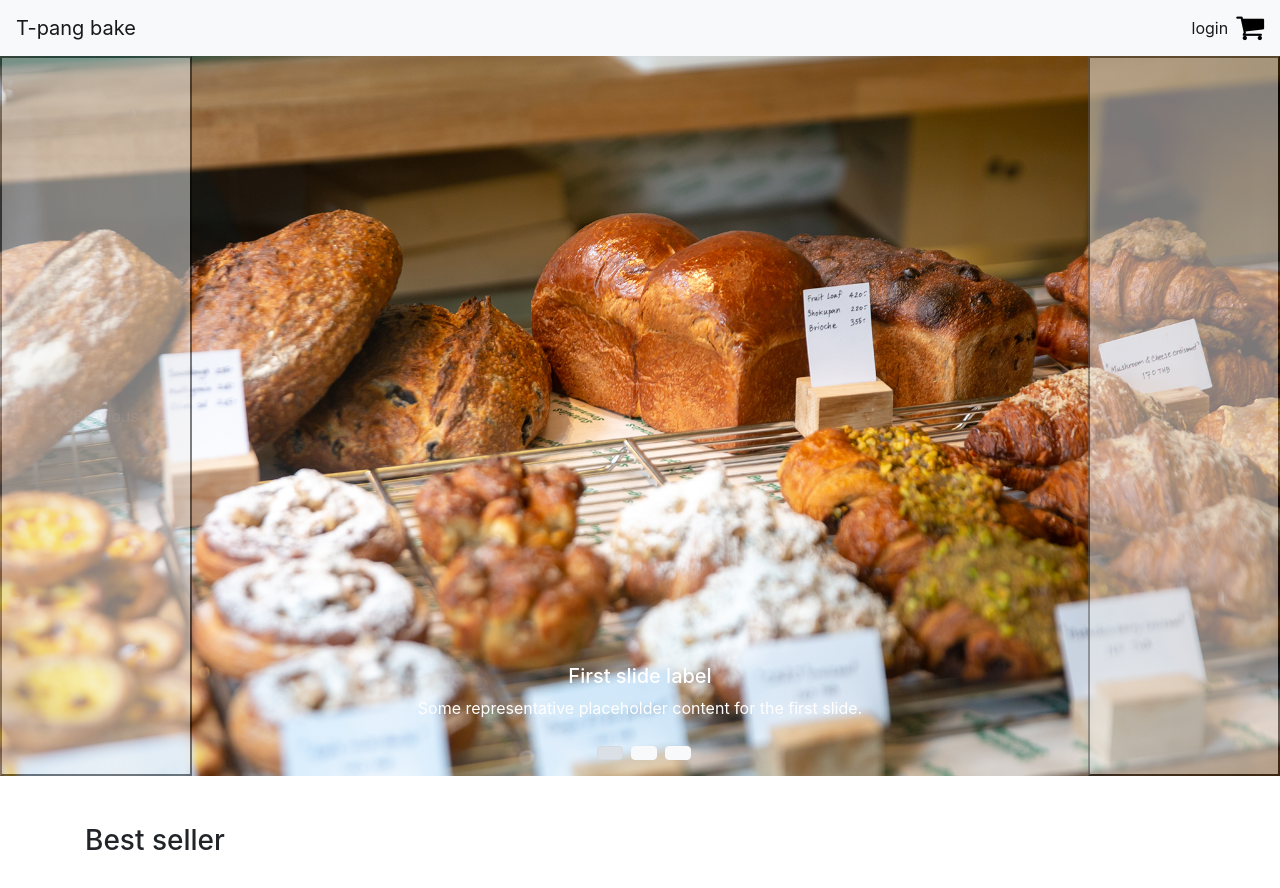
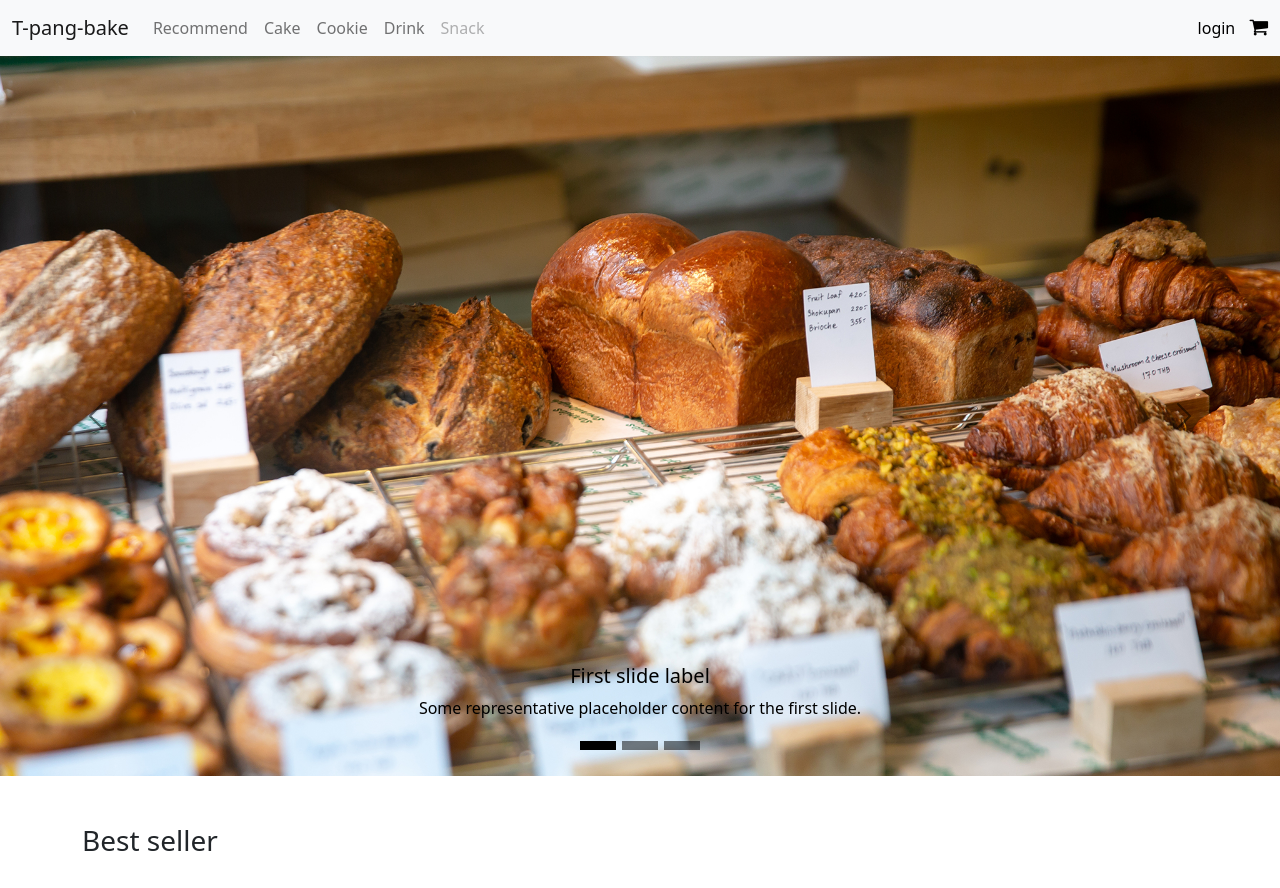
Before and after one commit to Kenmuraki5/pang-bake.github.io, a PHP site: page / in a window 1280 px wide. Shown: the top 888 px of the page. Run offline with PHP 8.4, Linux system fonts and the light colour scheme.

Commit message:
change navbar

```diff
--- a/index.html
+++ b/index.html
@@ -6,52 +6,54 @@
   <meta http-equiv="X-UA-Compatible" content="IE=edge">
   <meta name="viewport" content="width=device-width, initial-scale=1.0">
   <link rel="stylesheet" href="style.css">
-  <link rel="stylesheet" href="https://cdn.jsdelivr.net/npm/bootstrap@4.3.1/dist/css/bootstrap.min.css"
-    integrity="sha384-ggOyR0iXCbMQv3Xipma34MD+dH/1fQ784/j6cY/iJTQUOhcWr7x9JvoRxT2MZw1T" crossorigin="anonymous">
-  <script src="https://cdn.jsdelivr.net/npm/bootstrap@5.2.2/dist/js/bootstrap.bundle.min.js"
-    integrity="sha384-OERcA2EqjJCMA+/3y+gxIOqMEjwtxJY7qPCqsdltbNJuaOe923+mo//f6V8Qbsw3"
-    crossorigin="anonymous"></script>
+  <link href="https://cdn.jsdelivr.net/npm/bootstrap@5.2.2/dist/css/bootstrap.min.css" rel="stylesheet" integrity="sha384-Zenh87qX5JnK2Jl0vWa8Ck2rdkQ2Bzep5IDxbcnCeuOxjzrPF/et3URy9Bv1WTRi" crossorigin="anonymous">
   <link rel="stylesheet" href="https://cdnjs.cloudflare.com/ajax/libs/font-awesome/4.7.0/css/font-awesome.min.css">
+  <script src="https://cdn.jsdelivr.net/npm/bootstrap@5.2.2/dist/js/bootstrap.bundle.min.js" integrity="sha384-OERcA2EqjJCMA+/3y+gxIOqMEjwtxJY7qPCqsdltbNJuaOe923+mo//f6V8Qbsw3" crossorigin="anonymous"></script>
   <title>Document</title>
 </head>
 
 <body>
-  <nav class="navbar navbar-expand-lg navbar-light bg-light">
-    <a class="navbar-brand" href="#">T-pang bake</a>
-    <button class="navbar-toggler" type="button" data-toggle="collapse" data-target="#navbarSupportedContent"
-      aria-controls="navbarSupportedContent" aria-expanded="false" aria-label="Toggle navigation">
+  <nav class="navbar navbar-expand-lg bg-light">
+    <div class="container-fluid">
+      <button class="navbar-toggler" type="button" data-bs-toggle="collapse" data-bs-target="#navbarTogglerDemo03" aria-controls="navbarTogglerDemo03" aria-expanded="false" aria-label="Toggle navigation">
         <span class="navbar-toggler-icon"></span>
       </button>
-
-    <div class="collapse navbar-collapse" id="navbarSupportedContent">
-      <ul class="navbar-nav mr-auto">
-        <!-- <li class="nav-item active">
-          <a class="nav-link" href="#">Home </a>
+      <div>
+        <a class="navbar-brand" href="#">T-pang-bake</a>
+      </div>
+      <div class="collapse navbar-collapse" id="navbarTogglerDemo03">
+        <ul class="navbar-nav me-auto mb-2 mb-lg-0">
+          <li class="nav-item">
+            <a class="nav-link" aria-current="page" href="#">Recommend</a>
           </li>
           <li class="nav-item">
-          <a class="nav-link" href="#">Link</a>
+            <a class="nav-link" href="#">Cake</a>
           </li>
           <li class="nav-item">
-          <a class="nav-link" href="#">Link</a>
-        </li> -->
-      </ul>
-      <ul class="navbar-nav" style="float: right;">
-        <li class="nav-item active">
-          <a class="nav-link" href="#">login </a>
+            <a class="nav-link" href="#">Cookie</a>
           </li>
-        <li class="nav-item mt-1">
-          <a class="fa fa-shopping-cart" href="#" style="font-size:30px; text-decoration: none;"></a>
+          <li class="nav-item">
+            <a class="nav-link" href="#">Drink</a>
+          </li>
+          <li class="nav-item">
+            <a class="nav-link disabled">Snack</a>
           </li>
         </ul>
       </div>
+      <div>
+        <a href="" style="text-decoration:none; color:black; padding-right: 10px;">login</a>
+        <a href="" style="font-size:20px; text-decoration:none;" class="fa fa-shopping-cart"></a>
+      </div>
+    </div>
   </nav>
+
   <div id="carouselExampleIndicators" class="carousel carousel-dark slide" data-bs-ride="carousel">
     <div class="carousel-indicators m-3">
-      <button type="button" data-bs-target="#carouselExampleIndicators" data-bs-slide-to="0"
+      <button type="button" style="padding:3px;"data-bs-target="#carouselExampleIndicators" data-bs-slide-to="0"
         class="active btn btn-light ml-2" aria-current="true" aria-label="Slide 1"></button>
-      <button type="button" data-bs-target="#carouselExampleIndicators" data-bs-slide-to="1" class="btn btn-light ml-2"
+      <button type="button" style="padding:3px;" data-bs-target="#carouselExampleIndicators" data-bs-slide-to="1" class="btn btn-light ml-2"
         aria-label="Slide 2"></button>
-      <button type="button" data-bs-target="#carouselExampleIndicators" data-bs-slide-to="2" class="btn btn-light ml-2"
+      <button type="button" style="padding:3px;" data-bs-target="#carouselExampleIndicators" data-bs-slide-to="2" class="btn btn-light ml-2"
         aria-label="Slide 3"></button>
     </div>
     <div class="carousel-inner">
@@ -95,8 +97,7 @@
 
     <!-- ส่วนของเมนูใหม่ -->
     <h3 style="margin-top: 30px;">New</h3>
-    <div class="row newmenu">
-    </div>
+    <div class="row newmenu"></div>
   </div>
 
 
@@ -157,11 +158,11 @@
           document.querySelector(".bestseller").innerHTML += `
           <div class="col-lg-4 col-md-6 col-sm-6">
             <div class="card mt-4">
-              <img id="card-img-top2" src="${data.new[i].picture}" alt="Card image cap">
+              <img id="card-img-top" src="${data.bestsell[i].picture}" alt="Card image cap">
               <div class="card-body">
-                <h4 class="card-title">${data.new[i].name}</h4>
+                <h4 class="card-title">${data.bestsell[i].name}</h4>
                 <div class="d-flex justify-content-between">
-                  <h5>${data.new[i].price} ฿</h5>
+                  <h5>${data.bestsell[i].price} ฿</h5>
                   <a href="#" class="btn btn-primary">Add to cart</a>
                 </div>
               </div>
@@ -173,7 +174,7 @@
           document.querySelector(".newmenu").innerHTML += `
           <div class="col-lg-4 col-md-6 col-sm-6">
             <div class="card mt-4">
-              <img id="card-img-top2" src="${data.new[i].picture}" alt="Card image cap">
+              <img id="card-img-top" src="${data.new[i].picture}" alt="Card image cap">
               <div class="card-body">
                 <h4 class="card-title">${data.new[i].name}</h4>
                 <div class="d-flex justify-content-between">
--- a/style.css
+++ b/style.css
@@ -1,12 +1,5 @@
 .carousel-item{
   max-height: 760px;
-}
-.btn-primary{
-  text-align: right;
-}
-#card-img-top2{
-  width: 100%;
-  height: 350px;
 }
 #card-img-top{
   width: 100%;
```
Lines whose indentation alone changed are shown as unchanged.
